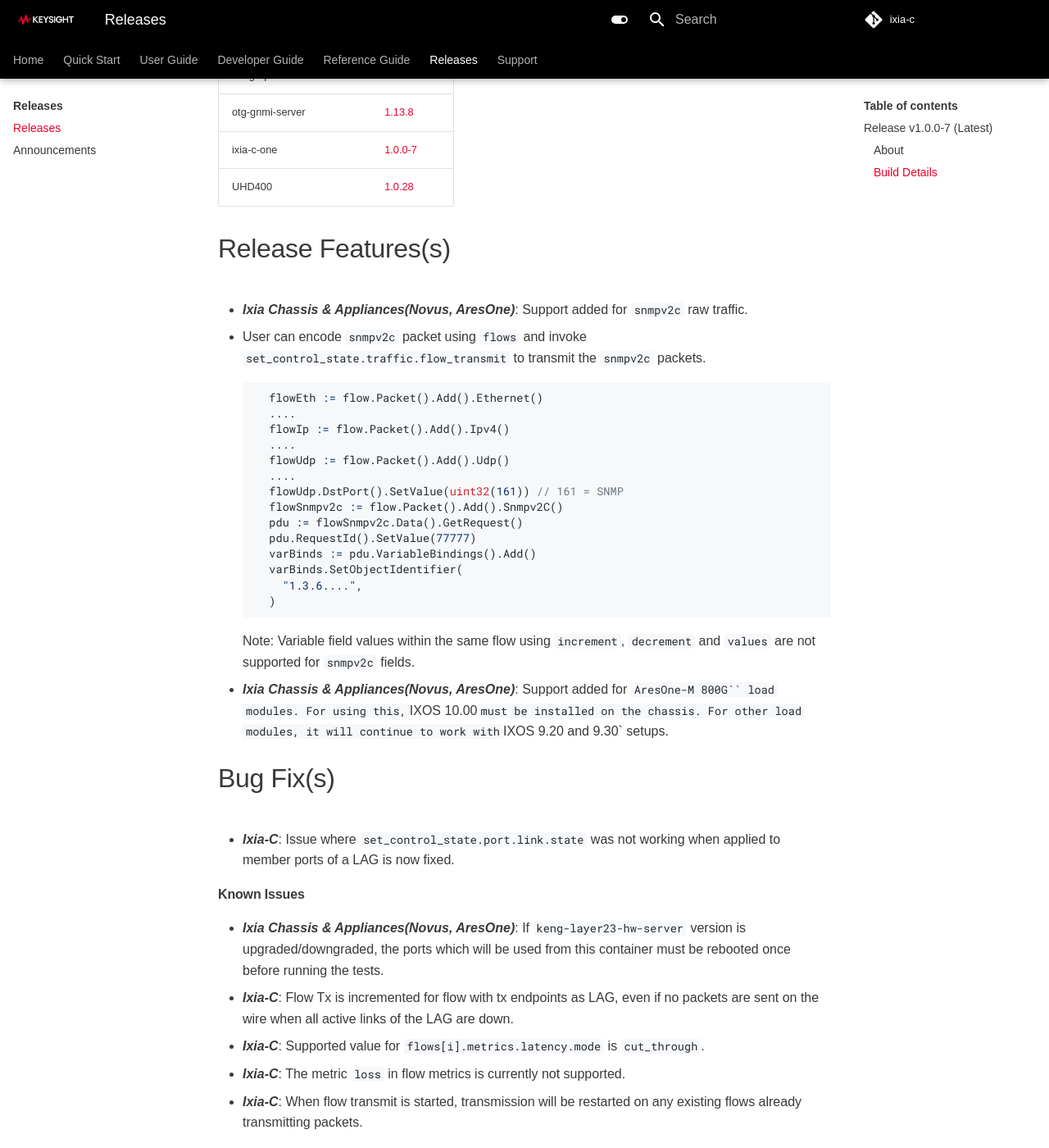
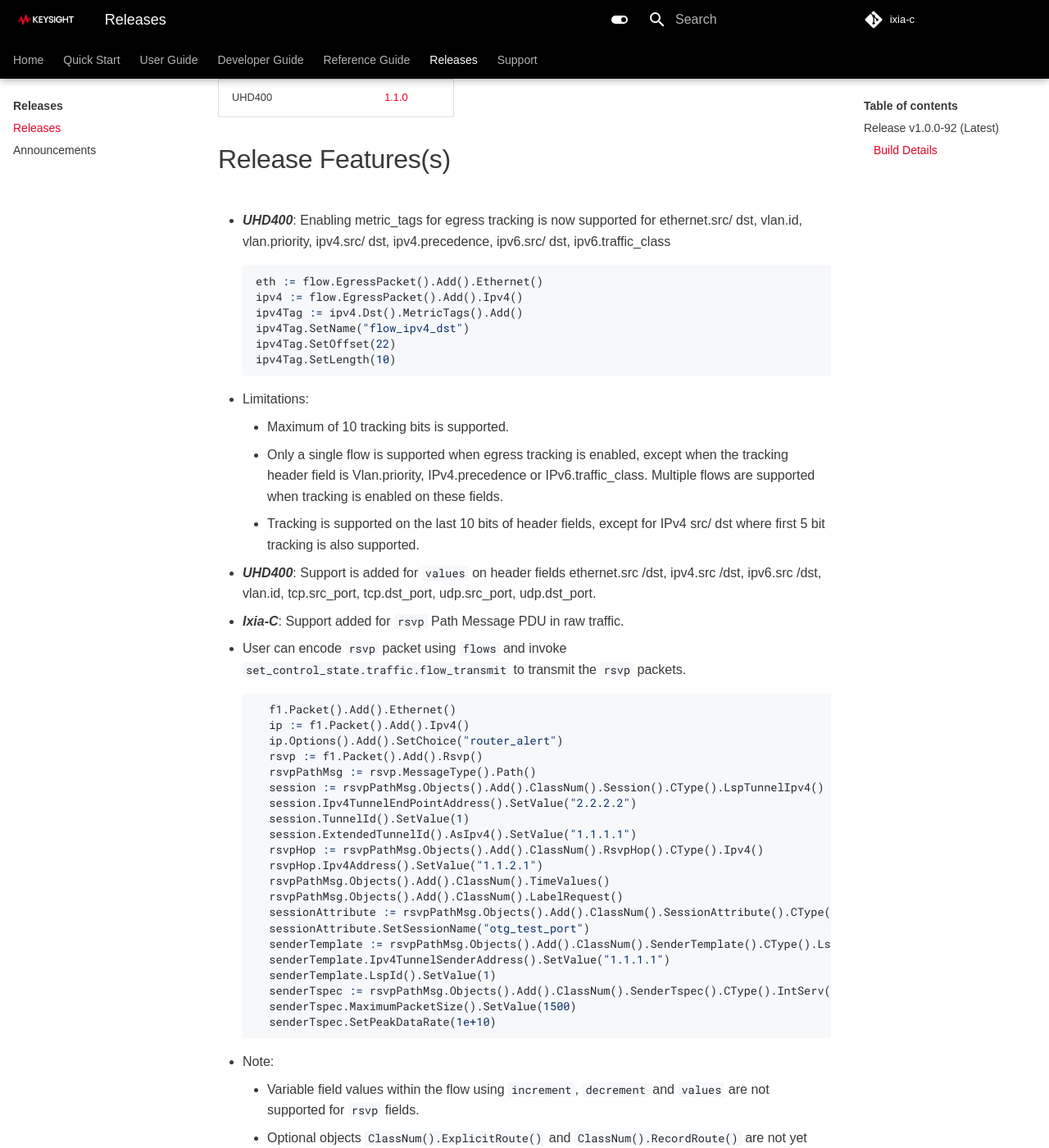
Before and after one commit to open-traffic-generator/ixia-c, an MkDocs documentation site: the page built from docs/releases.md, in a window 1280 px wide and 1400 px high, scrolled down 811 px. Shown: the whole window at 82% size. Built offline with MkDocs 1.6.1 and Material for MkDocs 9.7.7, drawn with Linux system fonts in a browser that asks for light colours; some web fonts are replaced; comment, search, counter and statistics services are not loaded; some of the changed text lies outside the part shown.

Commit message:
Release v1.0.0-92

````diff
--- a/deployments/k8s/components/images/kustomization.yaml
+++ b/deployments/k8s/components/images/kustomization.yaml
@@ -1,14 +1,14 @@
 apiVersion: kustomize.config.k8s.io/v1alpha1
 kind: Component
 
-# Release: https://github.com/open-traffic-generator/ixia-c/releases/tag/v1.0.0-7
+# Release: https://github.com/open-traffic-generator/ixia-c/releases/tag/v1.0.0-92
 images:
   - name: keng-controller
     newName: ghcr.io/open-traffic-generator/keng-controller
-    newTag: "1.0.0-7"
+    newTag: "1.0.0-92"
   - name: otg-gnmi-server
     newName: ghcr.io/open-traffic-generator/otg-gnmi-server
-    newTag: "1.13.8"
+    newTag: "1.13.9"
   - name: ixia-c-traffic-engine
     newName: ghcr.io/open-traffic-generator/ixia-c-traffic-engine
     newTag: "1.6.0.109"
--- a/docs/releases.md
+++ b/docs/releases.md
@@ -1,7 +1,87 @@
 # Ixia-c Release Notes and Version Compatibility
 
-
-## Release  v1.0.0-7 (Latest)
+## Release  v1.0.0-92 (Latest)
+> 19th February, 2024
+
+#### Build Details
+
+| Component                     | Version       |
+|-------------------------------|---------------|
+| Open Traffic Generator API    | [1.0.1](https://redocly.github.io/redoc/?url=https://raw.githubusercontent.com/open-traffic-generator/models/v1.0.1/artifacts/openapi.yaml)         |
+| snappi                        | [1.0.1](https://pypi.org/project/snappi/1.0.1)        |
+| gosnappi                      | [1.0.1](https://pkg.go.dev/github.com/open-traffic-generator/snappi/gosnappi@v1.0.1)        |
+| keng-controller               | [1.0.0-92](https://github.com/orgs/open-traffic-generator/packages/container/package/keng-controller)    |
+| ixia-c-traffic-engine         | [1.6.0.109](https://github.com/orgs/open-traffic-generator/packages/container/package/ixia-c-traffic-engine)       |
+| keng-app-usage-reporter       | [0.0.1-37](https://github.com/orgs/open-traffic-generator/packages/container/package/keng-app-usage-reporter)      |
+| ixia-c-protocol-engine        | [1.00.0.360](https://github.com/orgs/open-traffic-generator/packages/container/package/ixia-c-protocol-engine)    |
+| keng-layer23-hw-server        | [1.0.1-4](https://github.com/orgs/open-traffic-generator/packages/container/package/keng-layer23-hw-server)    |
+| keng-operator                 | [0.3.28](https://github.com/orgs/open-traffic-generator/packages/container/package/keng-operator)        |
+| otg-gnmi-server               | [1.13.9](https://github.com/orgs/open-traffic-generator/packages/container/package/otg-gnmi-server)         |
+| ixia-c-one                    | [1.0.1-1](https://github.com/orgs/open-traffic-generator/packages/container/package/ixia-c-one/)         |
+| UHD400                    | [1.1.0](https://downloads.ixiacom.com/support/downloads_and_updates/public/UHD400/1.1/1.1.0/artifacts.tar)         |
+
+
+# Release Features(s)
+* <b><i>UHD400</i></b>: Enabling metric_tags for egress tracking is now supported for ethernet.src/ dst, vlan.id, vlan.priority, ipv4.src/ dst, ipv4.precedence, ipv6.src/ dst, ipv6.traffic_class
+  ```go
+  eth := flow.EgressPacket().Add().Ethernet()
+  ipv4 := flow.EgressPacket().Add().Ipv4()
+  ipv4Tag := ipv4.Dst().MetricTags().Add()
+  ipv4Tag.SetName("flow_ipv4_dst")
+  ipv4Tag.SetOffset(22)
+  ipv4Tag.SetLength(10)
+  ```
+  - Limitations:
+    - Maximum of 10 tracking bits is supported.
+    - Only a single flow is supported when egress tracking is enabled, except when the tracking header field is Vlan.priority, IPv4.precedence or IPv6.traffic_class. Multiple flows are supported when tracking is enabled on these fields.
+    - Tracking is supported on the last 10 bits of header fields, except for IPv4 src/ dst where first 5 bit tracking is also supported.
+
+* <b><i>UHD400</i></b>: Support is added for `values` on header fields ethernet.src /dst, ipv4.src /dst, ipv6.src /dst, vlan.id, tcp.src_port, tcp.dst_port, udp.src_port, udp.dst_port.
+
+* <b><i>Ixia-C</i></b>: Support added for `rsvp` Path Message PDU in raw traffic.
+  - User can encode `rsvp` packet using `flows` and invoke `set_control_state.traffic.flow_transmit` to transmit the `rsvp` packets.
+  ```go
+    f1.Packet().Add().Ethernet()
+    ip := f1.Packet().Add().Ipv4()
+    ip.Options().Add().SetChoice("router_alert")
+    rsvp := f1.Packet().Add().Rsvp()
+    rsvpPathMsg := rsvp.MessageType().Path()
+    session := rsvpPathMsg.Objects().Add().ClassNum().Session().CType().LspTunnelIpv4()
+    session.Ipv4TunnelEndPointAddress().SetValue("2.2.2.2")
+    session.TunnelId().SetValue(1)
+    session.ExtendedTunnelId().AsIpv4().SetValue("1.1.1.1")
+    rsvpHop := rsvpPathMsg.Objects().Add().ClassNum().RsvpHop().CType().Ipv4()
+    rsvpHop.Ipv4Address().SetValue("1.1.2.1")
+    rsvpPathMsg.Objects().Add().ClassNum().TimeValues()
+    rsvpPathMsg.Objects().Add().ClassNum().LabelRequest()
+    sessionAttribute := rsvpPathMsg.Objects().Add().ClassNum().SessionAttribute().CType().LspTunnel()
+    sessionAttribute.SetSessionName("otg_test_port")
+    senderTemplate := rsvpPathMsg.Objects().Add().ClassNum().SenderTemplate().CType().LspTunnelIpv4()
+    senderTemplate.Ipv4TunnelSenderAddress().SetValue("1.1.1.1")
+    senderTemplate.LspId().SetValue(1)
+    senderTspec := rsvpPathMsg.Objects().Add().ClassNum().SenderTspec().CType().IntServ()
+    senderTspec.MaximumPacketSize().SetValue(1500)
+    senderTspec.SetPeakDataRate(1e+10)
+  ```
+  - Note:
+    - Variable field values within the flow using `increment`, `decrement` and `values` are not supported for `rsvp` fields.
+    - Optional objects `ClassNum().ExplicitRoute()` and `ClassNum().RecordRoute()` are not yet supported.
+    - Tracking should not be enabled if intention is for device under test to consume the generated packets.
+
+
+# Bug Fix(s)
+* <b><i>keng-operator</i></b>: Issue is fixed where `Ixia-C` containers would incorrectly signal readiness even when containers were not fully started in kne deployment, resulting in `SetConfig` and licensing errors.
+* <b><i>Ixia Chassis & Appliances(Novus, AresOne)</i></b>: Issue is fixed where `SetConfig` fails for a traffic flow where inner header (v4/v6) has DSCP value set.
+
+#### Known Issues
+* <b><i>Ixia Chassis & Appliances(Novus, AresOne)</i></b>: If `keng-layer23-hw-server` version is upgraded/downgraded, the ports which will be used from this container must be rebooted once before running the tests.
+* <b><i>Ixia-C</i></b>: Flow Tx is incremented for flow with tx endpoints as LAG, even if no packets are sent on the wire when all active links of the LAG are down.
+* <b><i>Ixia-C</i></b>: Supported value for `flows[i].metrics.latency.mode` is `cut_through`.
+* <b><i>Ixia-C</i></b>: The metric `loss` in flow metrics is currently not supported.
+* <b><i>Ixia-C</i></b>: When flow transmit is started, transmission will be restarted on any existing flows already transmitting packets.
+
+
+## Release  v1.0.0-7
 > 5th February, 2024
 
 #### About
````
Also changed, not shown: deployments/k8s/network-emulation/readme.md (+4 -4 lines), docs/deployments-kne.md (+11 -11 lines), docs/tests-chassis-app.md (+3 -3 lines), readme.md (+4 -4 lines), 3 other files.
